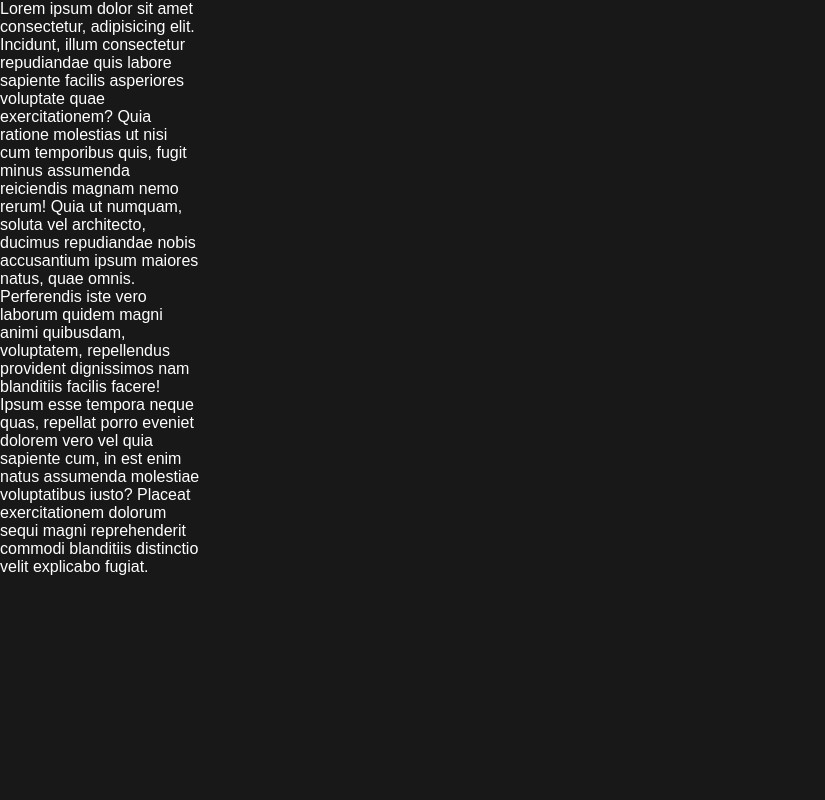
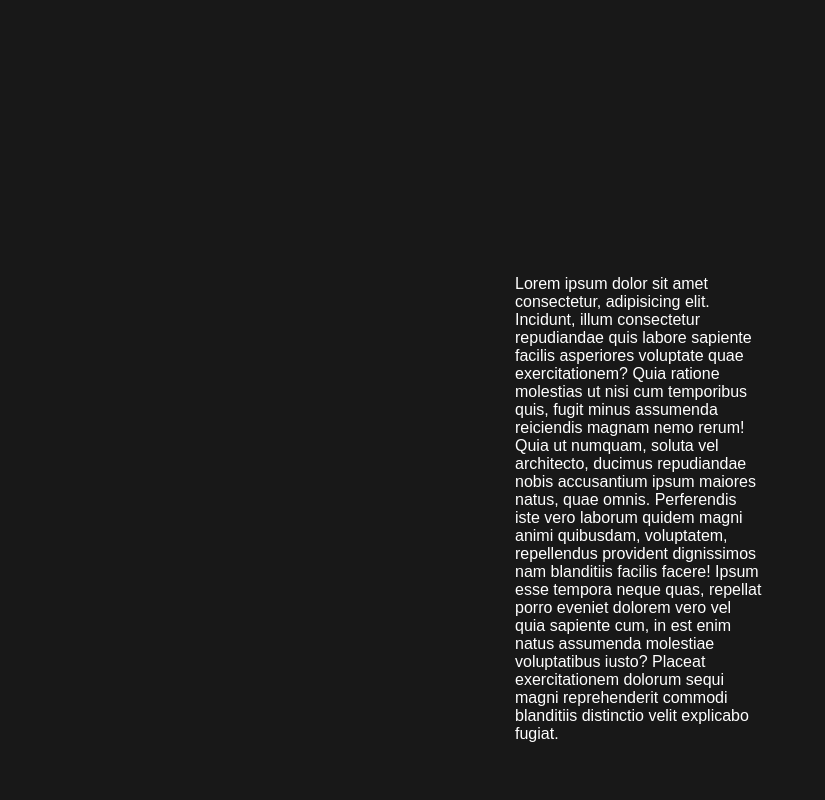
Before and after one commit to h0oliganka/skypro-music, a React (Create React App) app: page /login in a window 1280 px wide. Shown: the top 800 px of the page, without its empty margins (0-825 px from the left). Built offline with nearby package versions, Linux system fonts and the light colour scheme; a web font is replaced by a local one.

Commit message:
loginStyled

```diff
--- a/src/pages/login/login.styled.js
+++ b/src/pages/login/login.styled.js
@@ -1,6 +1,10 @@
 import { styled } from 'styled-components'
 
 export const Login = styled.div`
-  display: flex;
-  width: 200px;
+  width: 250px;
+  height: 250px;
+  position: absolute;
+  top: 50%;
+  left: 50%;
+  margin: -125px 0 0 -125px;
 `
```
